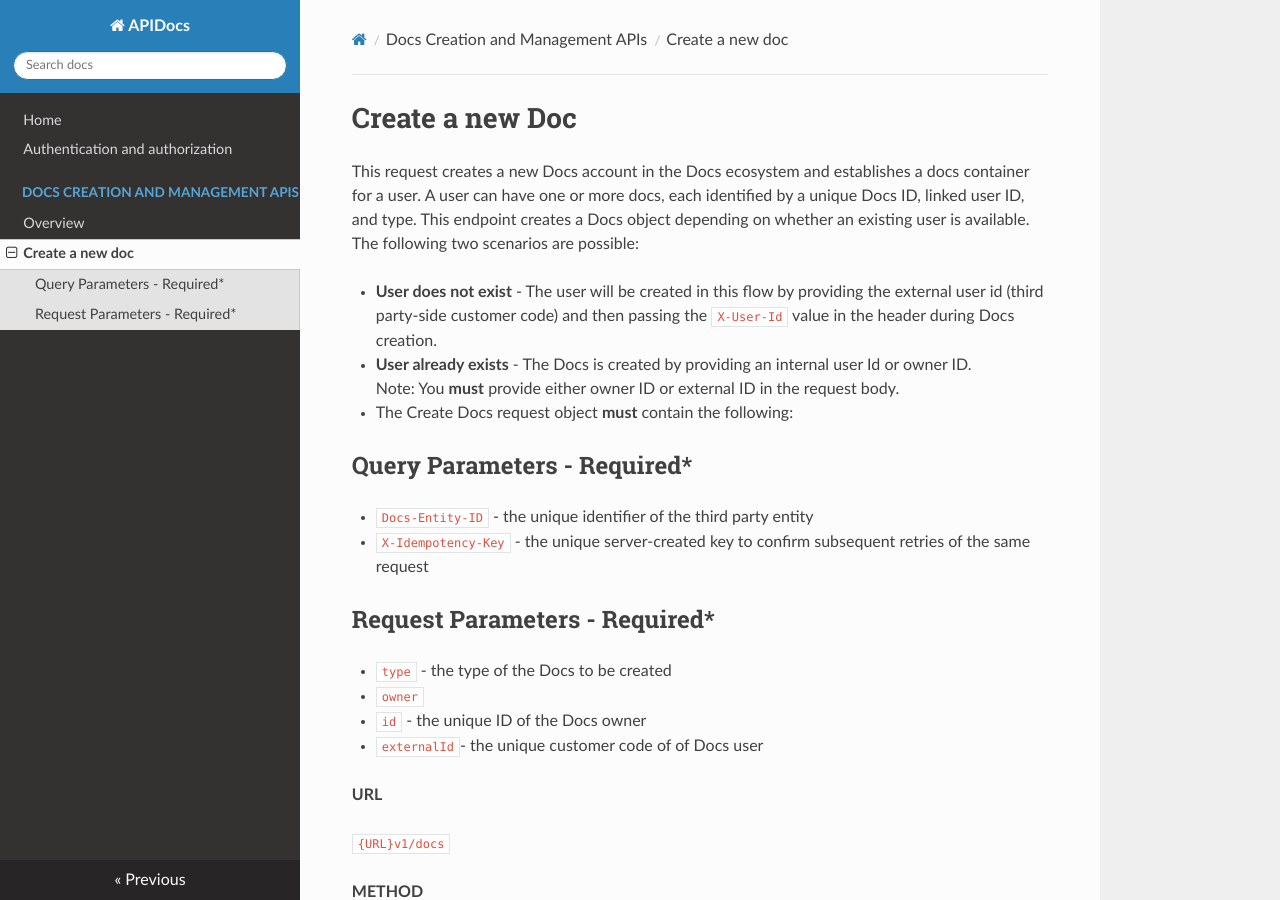
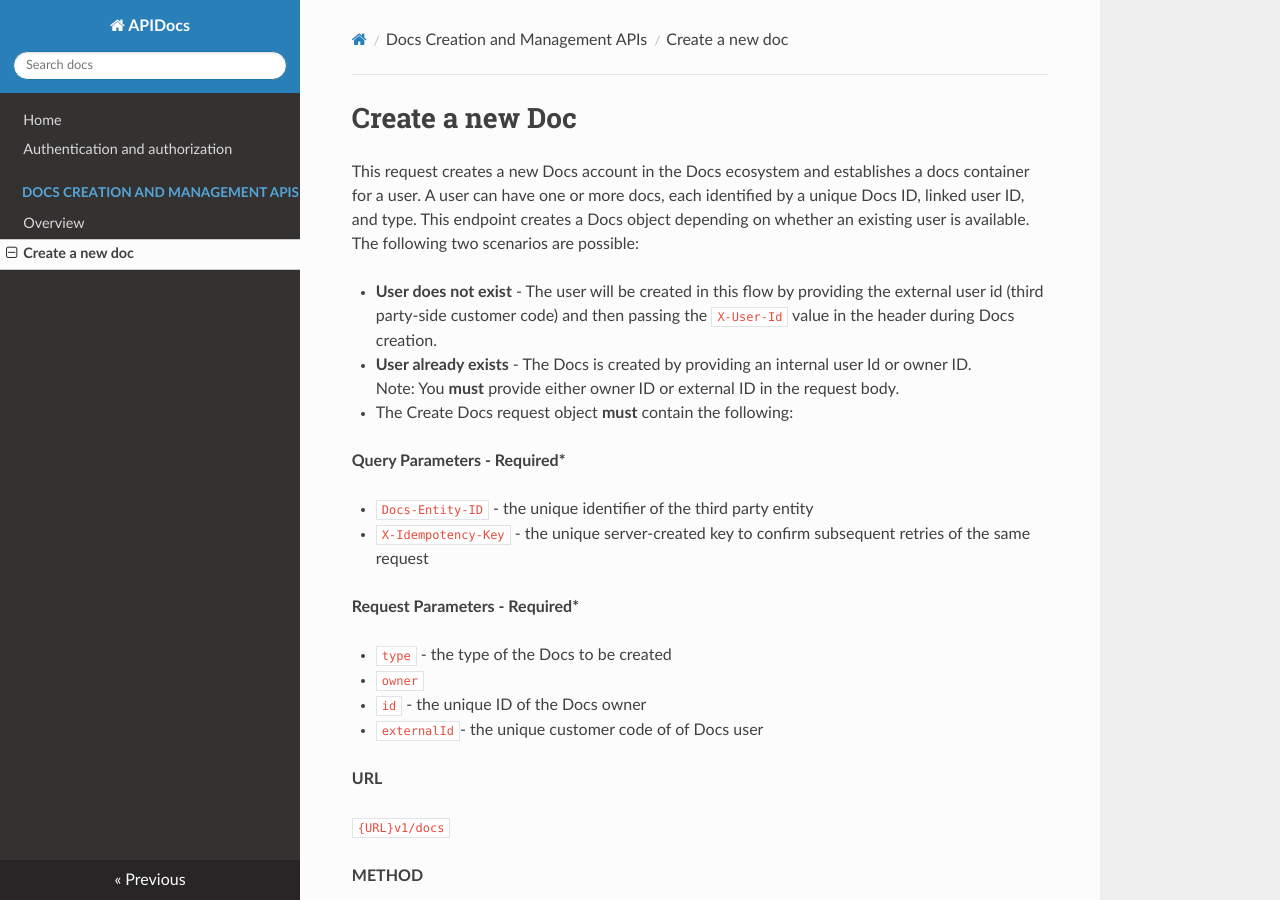
Before and after one commit to AllAboutDocs/APIDocs, an MkDocs documentation site: the page built from docs/docs-creation-and-management-apis/create-a-new-doc.md, in a window 1280 px wide and 900 px high. Built offline with MkDocs 1.6.1, drawn with Linux system fonts in a browser that asks for light colours; nearby versions of some CDN libraries.

Commit message:
Removed heading 2 and 3 from inside topics

```diff
--- a/docs/docs-creation-and-management-apis/create-a-new-doc.md
+++ b/docs/docs-creation-and-management-apis/create-a-new-doc.md
@@ -10,12 +10,12 @@ This endpoint creates a Docs object depending on whether an existing user is ava
 
 - The Create Docs request object **must** contain the following:
 
-## Query Parameters - Required\*
+**Query Parameters - Required\***
 
 - `Docs-Entity-ID` - the unique identifier of the third party entity
 - `X-Idempotency-Key` - the unique server-created key to confirm subsequent retries of the same request
 
-## Request Parameters - Required\*
+**Request Parameters - Required\***
 
 - `type` - the type of the Docs to be created
 - `owner`
```
Also changed, not shown: docs/docs-creation-and-management-apis/docs-creation-and-management.md (+1 -1 lines).
